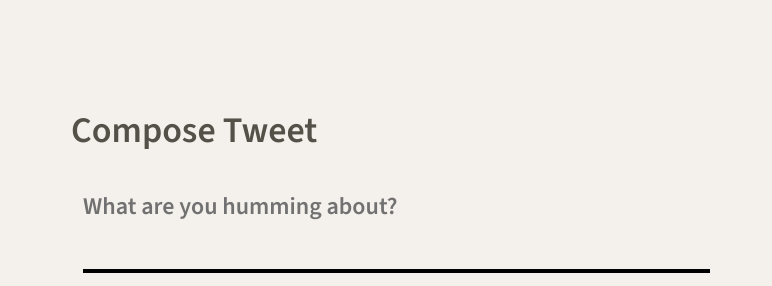
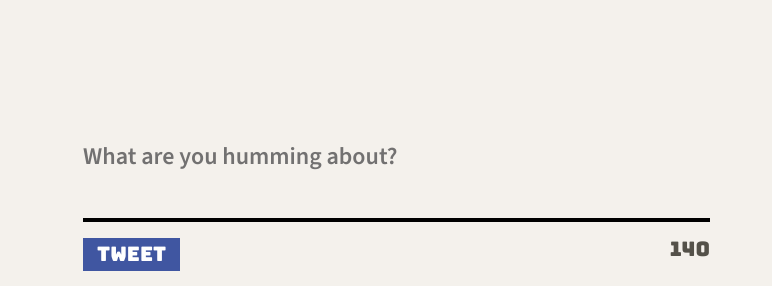
Before and after one commit to nbar72/tweeter, a website: page public/index.html in a window 1280 px wide. Shown: the part 253-539 px from the top of the page, 508-1280 px from the left. Drawn offline with nearby package versions, Linux system fonts and the light colour scheme; no server answers.

Commit message:
remove "Compose Tweet" header

```diff
--- a/public/index.html
+++ b/public/index.html
@@ -59,7 +59,6 @@
       <!-- All tweet content here -->
       <main class="container">
         <section class="new-tweet">
-          <h2>Compose Tweet</h2>
           <section id="error"></section>
           <form method="POST" action="/tweets/">
             <label for="tweet-text">What are you humming about?</label>
```
